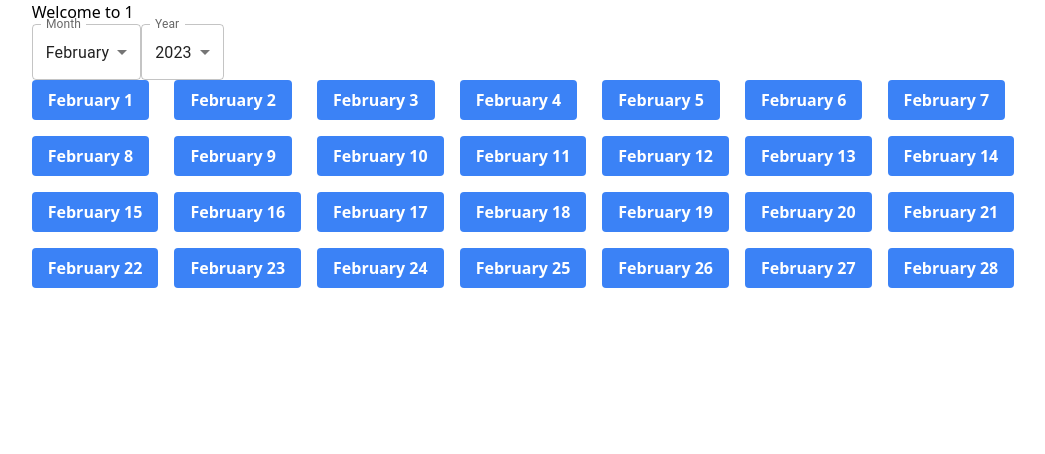
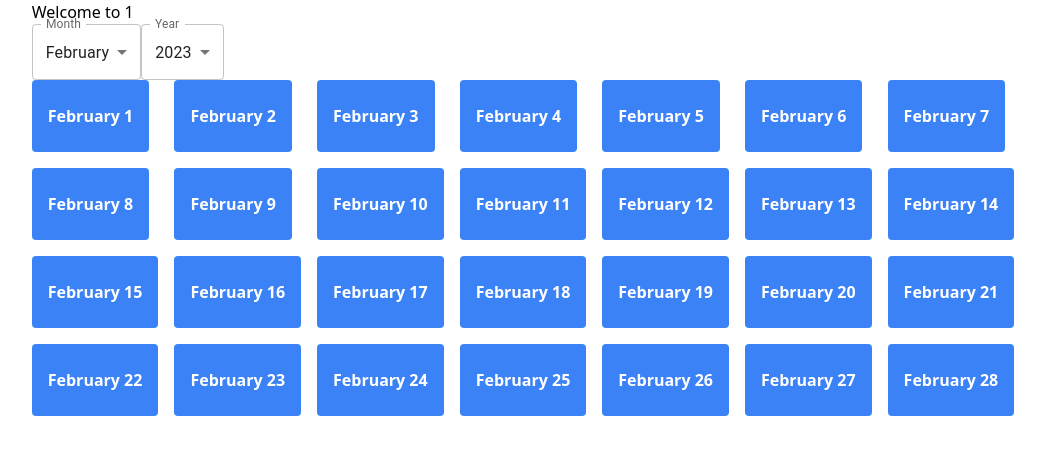
Before and after one commit to peternav2/SWE-Project, a React (Vite) app: page /student/dininghall/1/1 in a window 1280 px wide. Shown: the top 454 px of the page, without its empty margins (117-1162 px from the left). Built offline with nearby package versions, Linux system fonts and the light colour scheme.

Commit message:
petty style

```diff
--- a/src/components/Calendar.tsx
+++ b/src/components/Calendar.tsx
@@ -88,7 +88,7 @@ export default function Calendar() {
           </Select>
         </FormControl>
       </div>
-      <div className={"grid grid-cols-7 gap-4"}>
+      <div className={" h-5/6 grid grid-cols-7 gap-4"}>
         {
           days.map((day: number) => {
             return (
--- a/src/components/dayButton.tsx
+++ b/src/components/dayButton.tsx
@@ -6,7 +6,7 @@ export default function DayButton({userType, day, month, year, diningHallId}:
 { userType: string, day: number, month: number, year: number, diningHallId?: string }) {
     return (
         <div>
-            <button className="bg-blue-500 hover:bg-blue-700 text-white font-bold py-2 px-4 rounded">
+            <button className="bg-blue-500 hover:bg-blue-700 text-white font-bold py-6 px-4 rounded ">
                 <Link to={`${userType}/day/menu/${diningHallId}/month/day/year`}>
                     {new Date(year-1,month-1).toLocaleString('default', {month: 'long'})
                     + " " + day
```
